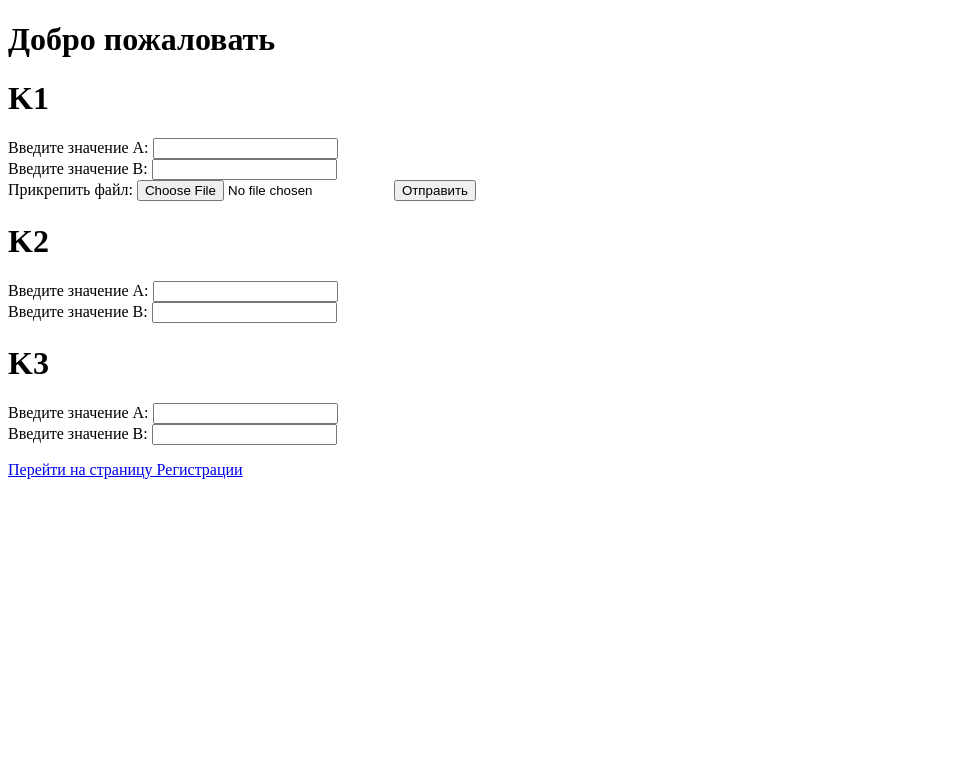
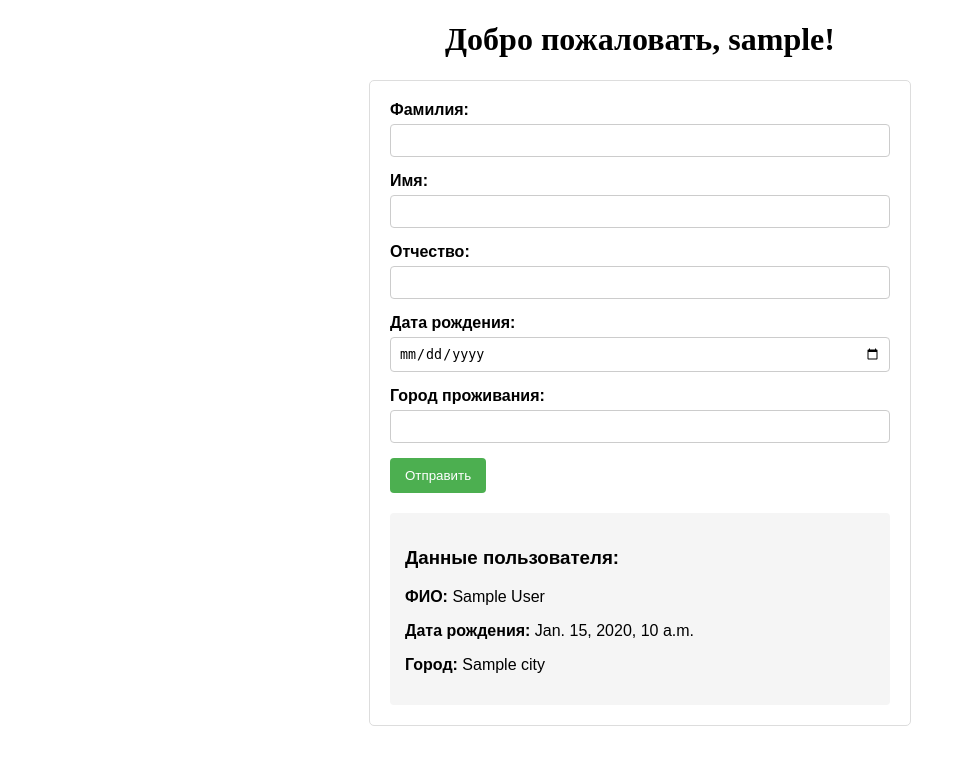
Before and after one commit to danceran-1/Project_docs, a Django app: template site/main/templates/main/success.html in a window 1280 px wide. Shown: the top 765 px of the page, without its empty margins (0-966 px from the left). Run offline with Django 5.2, Linux system fonts and the light colour scheme; the template is opened without the code that fills it: most values are stand-ins (such as "Sample title", 1, 10 or a date in 2020).

Commit message:
success_window+new_table

```diff
--- a/site/main/templates/main/registr.html
+++ b/site/main/templates/main/registr.html
@@ -16,7 +16,6 @@
             display: flex;
             align-items: center;
             justify-content: center;
-            animation: moveBackground 30s linear infinite;
         }
         @keyframes moveBackground {
         from {
--- a/site/main/templates/main/success.html
+++ b/site/main/templates/main/success.html
@@ -1,126 +1,92 @@
-{% extends 'main/layout.html' %}
+<!DOCTYPE html>
+<html>
+<head>
+    <style>
+        .form-container {
+            max-width: 500px;
+            margin: 20px auto;
+            padding: 20px;
+            border: 1px solid #ddd;
+            border-radius: 5px;
+            font-family: Arial, sans-serif;
+        }
+        .center-text {
+           text-align: center;
+        }
+        .form-group {
+            margin-bottom: 15px;
+        }
+        label {
+            display: block;
+            margin-bottom: 5px;
+            font-weight: bold;
+        }
+        input[type="text"],
+        input[type="date"],
+        input[type="number"] {
+            width: 100%;
+            padding: 8px;
+            border: 1px solid #ccc;
+            border-radius: 4px;
+            box-sizing: border-box;
+        }
+        .user-data {
+            margin-top: 20px;
+            padding: 15px;
+            background-color: #f5f5f5;
+            border-radius: 4px;
+        }
+        button {
+            background-color: #4CAF50;
+            color: white;
+            padding: 10px 15px;
+            border: none;
+            border-radius: 4px;
+            cursor: pointer;
+        }
+        button:hover {
+            background-color: #45a049;
+        }
+    </style>
+</head>
+<body>
+    <h1 class="center-text">Добро пожаловать, {{ username }}!</h1>
+    <div class="form-container">
+        <form method="post">
+            {% csrf_token %}
 
-{% block title %}Успешно{% endblock %}
+            <div class="form-group">
+                <label>Фамилия:</label>
+                <input type="text" name="last_name" required>
+            </div>
+            <div class="form-group">
+                <label>Имя:</label>
+                <input type="text" name="first_name" required>
+            </div>
+            <div class="form-group">
+                <label>Отчество:</label>
+                <input type="text" name="middle_name">
+            </div>
+            <div class="form-group">
+                <label>Дата рождения:</label>
+                <input type="date" name="birth_date" required>
+            </div>
+            <div class="form-group">
+                <label>Город проживания:</label>
+                <input type="text" name="city" required>
+            </div>
 
-{% block content %}
-  <h1>Добро пожаловать</h1>
-  <h1>K1</h1>
+            <button type="submit">Отправить</button>
+        </form>
 
-
-
-
-<form method="post" enctype="multipart/form-data">
-    {% csrf_token %}
-    <label for="A">Введите значение A:</label>
-    <input type="number" id="A" name="A" required>
-    <br>
-    <label for="B">Введите значение B:</label>
-    <input type="number" id="B" name="B" required>
-    <br>
-    <label for="file1">Прикрепить файл:</label>
-    <input type="file" id="file1" name="file1">
-    <input type="submit" value="Отправить">
-</form>
-
-<p id="resultK1"></p>
-
-<p id="mark"></p>
-
-
-  <h1>K2</h1>
-
-  <form>
-    {% csrf_token %}
-    <label for="A1">Введите значение A:</label>
-    <input type="number" id="A1" name="A1" required>
-    <br>
-    <label for="B1">Введите значение B:</label>
-    <input type="number" id="B1" name="B1" required>
-    <br>
-
-  </form>
-
-  <p id="resultK2"></p>
-
-  <p id="mark1">
-  <h1>K3</h1>
-  <form>
-    {% csrf_token %}
-    <label for="A2">Введите значение A:</label>
-    <input type="number" id="A2" name="A2" required>
-    <br>
-    <label for="B1">Введите значение B:</label>
-    <input type="number" id="B2" name="B2" required>
-    <br>
-
-  </form>
-
-  <p id="resultK3"></p>
-
-  <p id="mark2"></p>
-
-  <p><a href="{% url 'about' %}?return_to_about=1">Перейти на страницу Регистрации</a></p>
-
-  <script>
-    let mark = 0;
-    let mark1 = 0;
-
-    function calculateK1() {
-      var A = parseFloat(document.getElementById('A').value);
-      var B = parseFloat(document.getElementById('B').value);
-      var resultK1 = (A / B) * 100;
-
-      document.getElementById('resultK1').innerHTML = 'K1: ' + resultK1.toFixed(2) + '%';
-
-      if (55 <= resultK1 && resultK1 <= 59) {
-        mark = 1;
-      } else if (60 <= resultK1 && resultK1 <= 64) {
-        mark = 3;
-      } else if (65 <= resultK1 && resultK1 <= 70) {
-        mark = 5;
-      }
-
-      document.getElementById('mark').innerHTML = 'Балл: ' + mark;
-    }
-
-    function calculateK2() {
-      var A1 = parseFloat(document.getElementById('A1').value);
-      var B1 = parseFloat(document.getElementById('B1').value);
-      var resultK2 = (A1 / B1) * 100;
-
-      document.getElementById('resultK2').innerHTML = 'K2: ' + resultK2.toFixed(2) + '%';
-
-      if (45 <= resultK2 && resultK2 <= 49) {
-        mark1 = 1;
-      } else if (50 <= resultK2 && resultK2 <= 54) {
-        mark1 = 3;
-      } else if (55 <= resultK2 && resultK2 <= 60) {
-        mark1 = 5;
-      }
-
-      document.getElementById('mark1').innerHTML = 'Балл: ' + mark1;
-    }
-    function calculateK3() {
-    var A2 = parseFloat(document.getElementById('A2').value);
-    var B2 = parseFloat(document.getElementById('B2').value);
-    var resultK3 = (A2 / B2) * 100 * 10;
-
-    document.getElementById('resultK3').innerHTML = 'K3: ' + resultK3.toFixed(2) + '%';
-
-    if (resultK3 == 0) {
-      mark2 = 5;
-    }  else {
-      mark2 = 0;
-    }
-
-    document.getElementById('mark2').innerHTML = 'Балл: ' + mark2;
-  }
-
-    document.getElementById('A').addEventListener('input', calculateK1);
-    document.getElementById('B').addEventListener('input', calculateK1);
-    document.getElementById('A1').addEventListener('input', calculateK2);
-    document.getElementById('B1').addEventListener('input', calculateK2);
-    document.getElementById('A2').addEventListener('input', calculateK3);
-    document.getElementById('B2').addEventListener('input', calculateK3);
-  </script>
-{% endblock %}
+        {% if full_name %}
+        <div class="user-data">
+            <h3>Данные пользователя:</h3>
+            <p><strong>ФИО:</strong> {{ full_name }}</p>
+            <p><strong>Дата рождения:</strong> {{ birth_date }}</p>
+            <p><strong>Город:</strong> {{ city }}</p>
+        </div>
+        {% endif %}
+    </div>
+</body>
+</html>
--- a/site/main/urls.py
+++ b/site/main/urls.py
@@ -8,9 +8,9 @@ urlpatterns = [
     path('',views.index),
     path('about/', views.about, name='about'),
     path('registr/', views.registr, name='registr'),
-    path('success/', views.success, name='success'),
+    path('success/<str:username>/<int:user_id>/', views.success, name='success'),
     path('captcha/', include('captcha.urls')),
-    path('success1/', views.success, name='success1'),
+    path('success1/<str:username>/<int:user_id>/', views.success1, name='success1'),
     path('media/', views.media, name='media_view'),
 
 
```
Also changed, not shown: site/create.sql (+11 -0 lines), site/main/views.py (+90 -131 lines).
